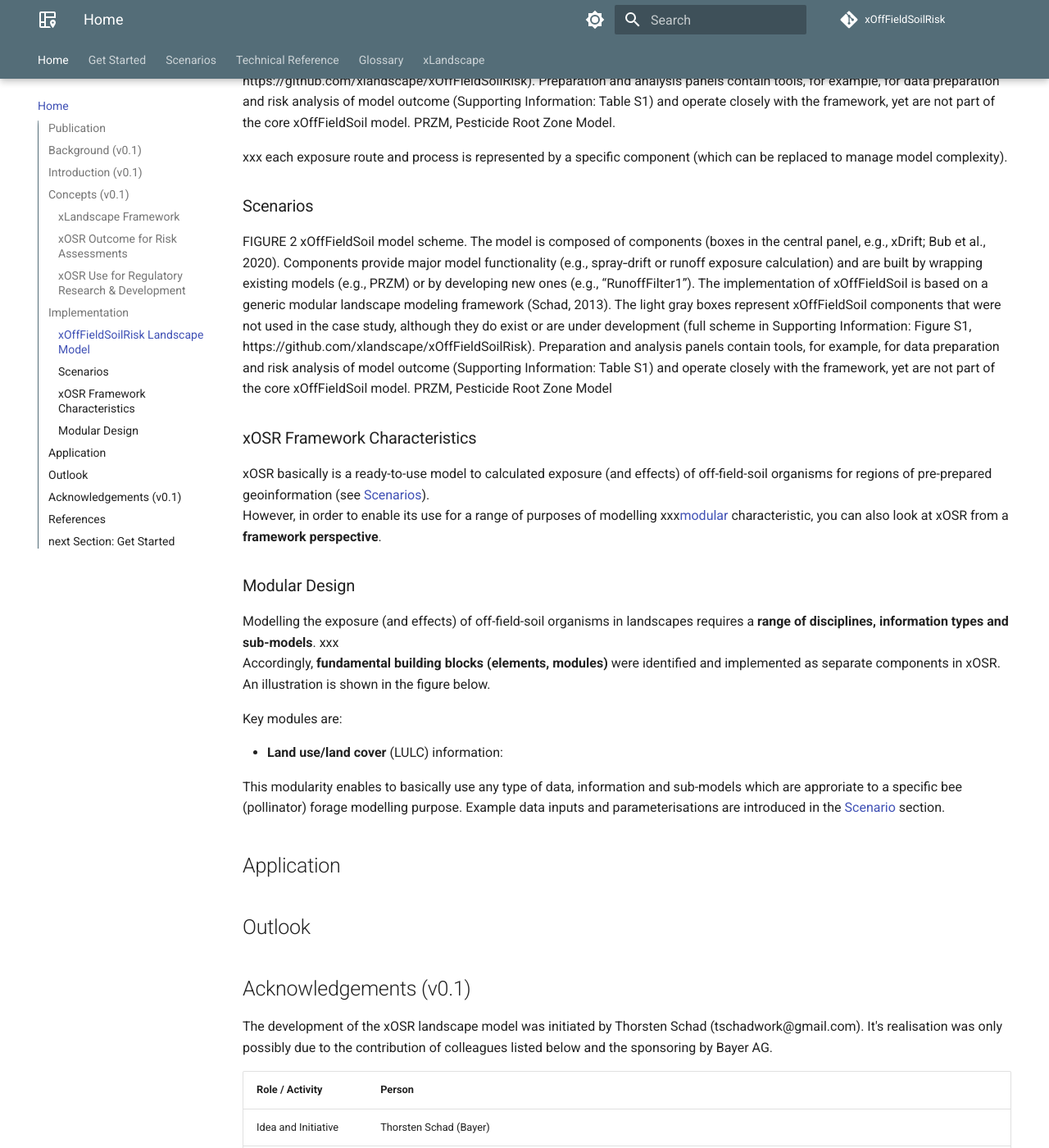
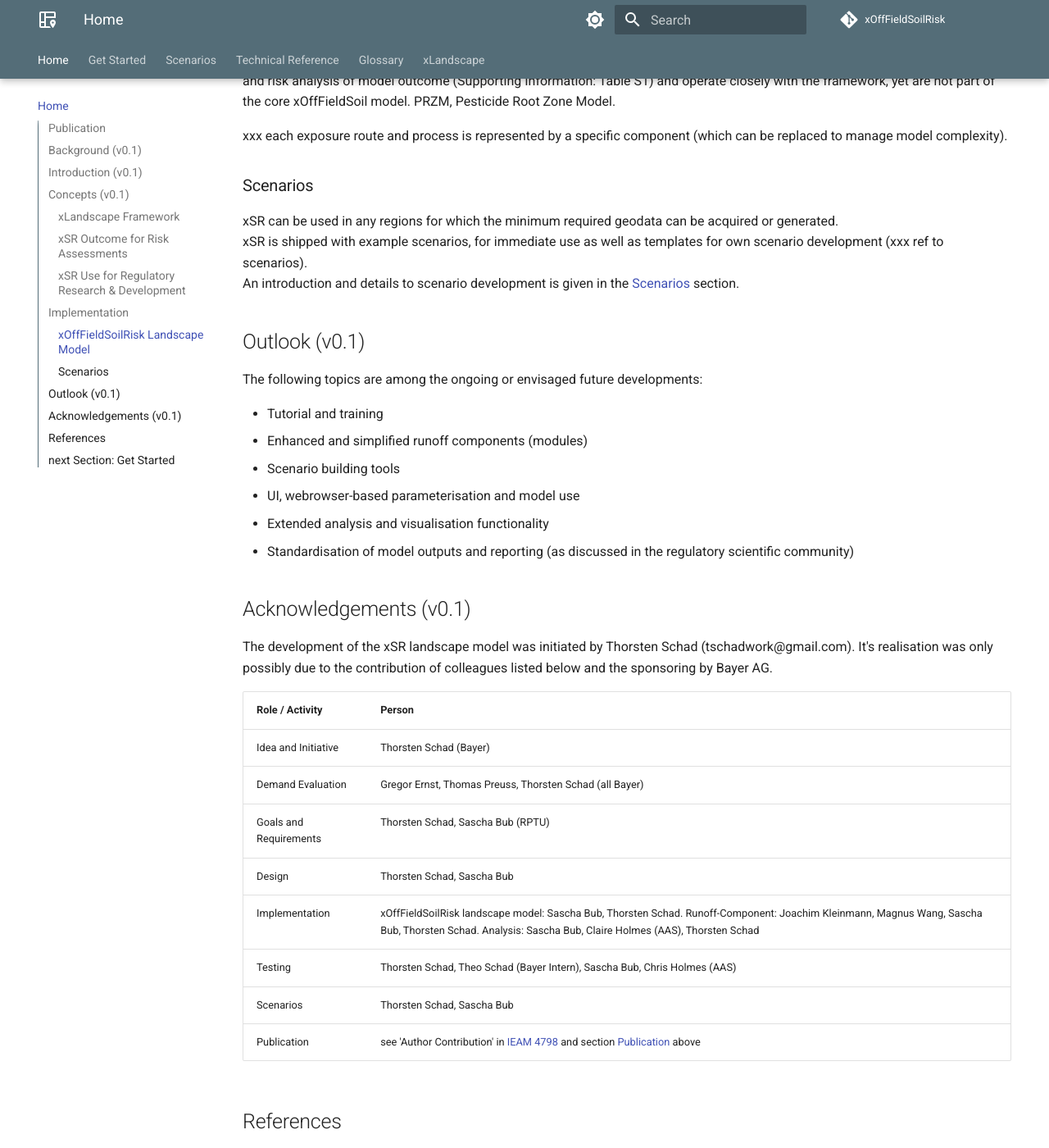
Before and after one commit to xlandscape/xOffFieldSoilRisk, an MkDocs documentation site: the page built from docs/index.md, in a window 1280 px wide and 1400 px high, scrolled down 2859 px. Shown: the whole window at 82% size. Built offline with MkDocs 1.6.1 and Material for MkDocs 9.7.7, drawn with Linux system fonts in a browser that asks for light colours; comment, search, counter and statistics services are not loaded; some of the changed text lies outside the part shown.

Commit message:
docu: outlook, scenarios

```diff
--- a/docs/index.md
+++ b/docs/index.md
@@ -1,6 +1,6 @@
-# Welcome to xOffFieldSoilRisk
+# Welcome to xOffFieldSoilRisk (xSR)
 
-Welcome to the xOffFieldSoilRisk (xOSR) documentation. This documentation provides an **introduction** and will walk new users through **how to get started** with the xOffFieldSoilRisk landscape model, including explanations for **sample scenarios** and their use.
+Welcome to the xOffFieldSoilRisk (xSR) documentation. This documentation provides an **introduction** and will walk new users through **how to get started** with the xOffFieldSoilRisk landscape model, including explanations for **sample scenarios** and their use.
 
 ## Publication
 
@@ -27,25 +27,25 @@ In its initial version, xOffFieldSoil has been composed using exposure models wh
 
 ### xLandscape Framework
 
-xOSR was built using the **modular landscape modelling framework** [xLandscape](xLandscape/xLandscape-intro.md#xlandscape). The framework allows to compose individual modules, called *Components* to landscape models which operate spatiotemporally explicit. The components represent and encapsulate distinct functionality. Any component can be replaced by more or less complex ones.
+xSR was built using the **modular landscape modelling framework** [xLandscape](xLandscape/xLandscape-intro.md#xlandscape). The framework allows to compose individual modules, called *Components* to landscape models which operate spatiotemporally explicit. The components represent and encapsulate distinct functionality. Any component can be replaced by more or less complex ones.
 
-### xOSR Outcome for Risk Assessments
+### xSR Outcome for Risk Assessments
 
-Basically, **xOffFieldSoilRisk model outcome is intended to be directly used in off-field-soil RAs**. To this end, **exposure endpoints** need to be developed (defined) that fit into current RA schemes, in particular to lower-tier TER (Toxicity Exposure Ratio) and RQ (Risk Quotion) based approaches. This means that **raw spatiotemporally explicit model outcome needs to be aggregated into ready-to-use exposure values**. To keep this process transparent, we propose a stepwise approach, including visualisations, to enable an understanding of the level of conservatism of aggregated exposure values. Therefore, at the present pioneer stage, this process is implemented as **Jupyter Notebooks** (for examples, please see section [Publication](#publication-open-access)). The analysis steps can be executed manually (and adapted) using the Jupyter Notebooks, or can be conducted automatically at the end of an xOSR model run (as XOSR component).
+Basically, **xOffFieldSoilRisk model outcome is intended to be directly used in off-field-soil RAs**. To this end, **exposure endpoints** need to be developed (defined) that fit into current RA schemes, in particular to lower-tier TER (Toxicity Exposure Ratio) and RQ (Risk Quotion) based approaches. This means that **raw spatiotemporally explicit model outcome needs to be aggregated into ready-to-use exposure values**. To keep this process transparent, we propose a stepwise approach, including visualisations, to enable an understanding of the level of conservatism of aggregated exposure values. Therefore, at the present pioneer stage, this process is implemented as **Jupyter Notebooks** (for examples, please see section [Publication](#publication-open-access)). The analysis steps can be executed manually (and adapted) using the Jupyter Notebooks, or can be conducted automatically at the end of an xSR model run (as xSR component).
 
-A second option to use xOSR model output is to **link xOSR directly with effect models** (eg, TKTD, Folsomia, Eisenia, [Earthworms](https://doi.org/10.1002/ieam.4338)). These effect models will be implemented as components (moduls) in xOSR and will deliver RA endpoints at the level of defined SPGs ([Specific Protection Goals](https://www.efsa.europa.eu/en/efsajournal/pub/1821), [EFSA PPR Panel 2017)](https://www.efsa.europa.eu/en/efsajournal/pub/4690)), eg, on species population level.  Although at scientific level the necessary bits and pieces are ready, the establishment of landscape-level SPG endpoints in regulatory RA and risk management studies seems to need further [development](#xosr-use-for-regulatory-researchdevelopment).
+A second option to use xSR model output is to **link xSR directly with effect models** (eg, TKTD, Folsomia, Eisenia, [Earthworms](https://doi.org/10.1002/ieam.4338)). These effect models will be implemented as components (moduls) in xSR and will deliver RA endpoints at the level of defined SPGs ([Specific Protection Goals](https://www.efsa.europa.eu/en/efsajournal/pub/1821), [EFSA PPR Panel 2017)](https://www.efsa.europa.eu/en/efsajournal/pub/4690)), eg, on species population level.  Although at scientific level the necessary bits and pieces are ready, the establishment of landscape-level SPG endpoints in regulatory RA and risk management studies seems to need further [development](#xSR-use-for-regulatory-researchdevelopment).
 
-### xOSR Use for Regulatory Research & Development
+### xSR Use for Regulatory Research & Development
 
 More realistic RA and risk management, more holistic evaluation of pesticide risk, integrated pest assessment, integrated cost/benefit ecosystem service assessments, are currently intensely discussed topics with a need for tools and data. Among the already and more precisely defined topics for development is to build consistent lower tier approaches from reasonably realistic 'Reference Scenario' levels. The latter directly calls for landscape-level exposure and effect modelling on the basis of resonably realistic scenarios.
-The conceptual developments and modular implementation of xOSR might contribute to these developments in the regulatory scientific community.
+The conceptual developments and modular implementation of xSR might contribute to these developments in the regulatory scientific community.
 
 ## Implementation
 
 ### xOffFieldSoilRisk Landscape Model
 
-The initial implementation of xOSR was guided by [EFSA 2017)](https://www.efsa.europa.eu/en/efsajournal/pub/4690) and established approaches (models) in regulatory RA.
-The figure below shows the components (modules) from which xOSR is built. Please find details in the open access publication ["A spatiotemporally explicit modeling approach for more realistic exposure and risk assessment of off-field soil organisms"](https://onlinelibrary.wiley.com/doi/10.1002/ieam.4798).
+The initial implementation of xSR was guided by [EFSA 2017)](https://www.efsa.europa.eu/en/efsajournal/pub/4690) and established approaches (models) in regulatory RA.
+The figure below shows the components (modules) from which xSR is built. Please find details in the open access publication ["A spatiotemporally explicit modeling approach for more realistic exposure and risk assessment of off-field soil organisms"](https://onlinelibrary.wiley.com/doi/10.1002/ieam.4798).
 
 <img src="img/xOffFieldSoilRisk model.png" alt="xOffFieldSoilRisk" width="700"/>
 
@@ -55,38 +55,23 @@ The figure below shows the components (modules) from which xOSR is built. Please
 
 ### Scenarios
 
+xSR can be used in any regions for which the minimum required geodata can be acquired or generated.
+xSR is shipped with example scenarios, for immediate use as well as templates for own scenario development (xxx ref to scenarios).
+An introduction and details to scenario development is given in the [Scenarios](scenarios/intro-scenarios.md#introduction) section.
 
- FIGURE 2 xOffFieldSoil model scheme. The model is composed of components (boxes in the central panel, e.g., xDrift; Bub et al., 2020). Components provide
- major model functionality (e.g., spray‐drift or runoff exposure calculation) and are built by wrapping existing models (e.g., PRZM) or by developing new ones
- (e.g., “RunoffFilter1”). The implementation of xOffFieldSoil is based on a generic modular landscape modeling framework (Schad, 2013). The light gray boxes
- represent xOffFieldSoil components that were not used in the case study, although they do exist or are under development (full scheme in Supporting
- Information: Figure S1, https://github.com/xlandscape/xOffFieldSoilRisk). Preparation and analysis panels contain tools, for example, for data preparation and risk analysis of model outcome (Supporting Information: Table S1) and operate closely with the framework, yet are not part of the core xOffFieldSoil model. PRZM, Pesticide Root Zone Model
+## Outlook (v0.1)
 
-### xOSR Framework Characteristics
+The following topics are among the ongoing or envisaged future developments:
 
-xOSR basically is a ready-to-use model to calculated exposure (and effects) of off-field-soil organisms for regions of pre-prepared geoinformation (see [Scenarios](#scenarios)).
-However, in order to enable its use for a range of purposes of modelling xxx[modular](#modular-design) characteristic, you can also look at xOSR from a **framework perspective**.
-
-### Modular Design
-
-Modelling the exposure (and effects) of off-field-soil organisms in landscapes requires a **range of disciplines, information types and sub-models**. xxx
-Accordingly, **fundamental building blocks (elements, modules)** were identified and implemented as separate components in xOSR. An illustration is shown in the figure below.
-
-
-Key modules are:
-
-- **Land use/land cover** (LULC) information:
-
-This modularity enables to basically use any type of data, information and sub-models which are approriate to a specific bee (pollinator) forage modelling purpose. Example data inputs and parameterisations are introduced in the [Scenario](#scenarios) section.
-
-
-## Application
-
-## Outlook
-
+- Tutorial and training
+- Enhanced and simplified runoff components (modules)
+- Scenario building tools
+- UI, webrowser-based parameterisation and model use
+- Extended analysis and visualisation functionality
+- Standardisation of model outputs and reporting (as discussed in the regulatory scientific community)
 
 ## Acknowledgements (v0.1)
-The development of the xOSR landscape model was initiated by Thorsten Schad (tschadwork@gmail.com). It's realisation was only possibly due to the contribution of colleagues listed below and the sponsoring by Bayer AG.
+The development of the xSR landscape model was initiated by Thorsten Schad (tschadwork@gmail.com). It's realisation was only possibly due to the contribution of colleagues listed below and the sponsoring by Bayer AG.
 
 | Role / Activity   | Person      |
 |-------|----------|
```
Also changed, not shown: other parts of docs/index.md (+2 -2 lines).
